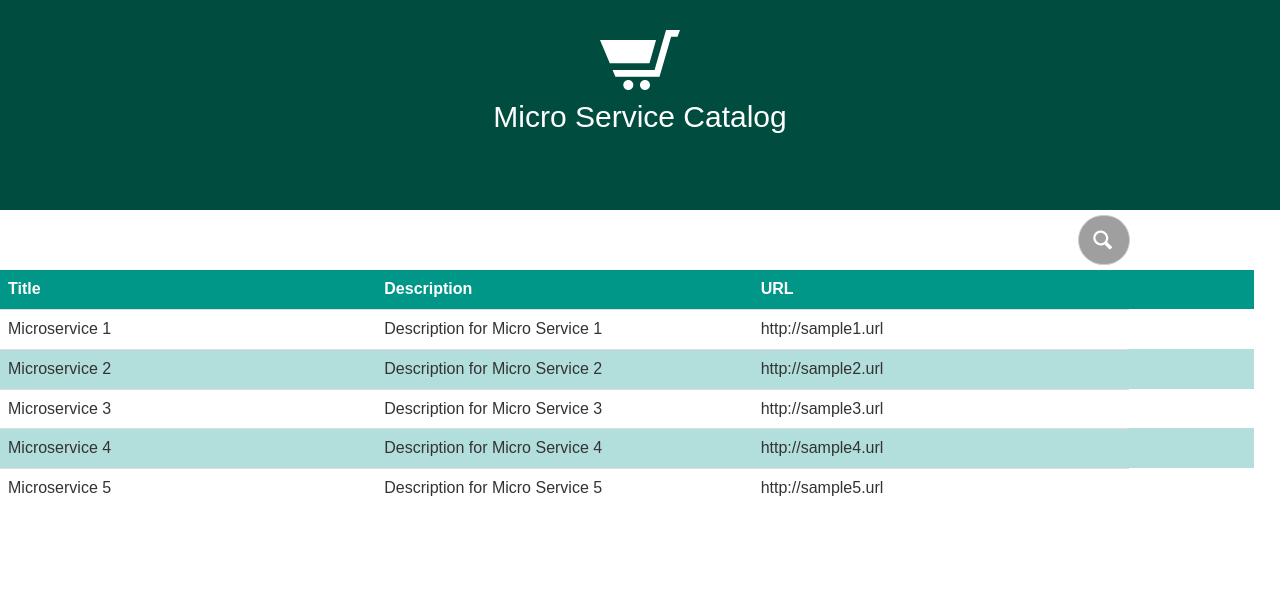
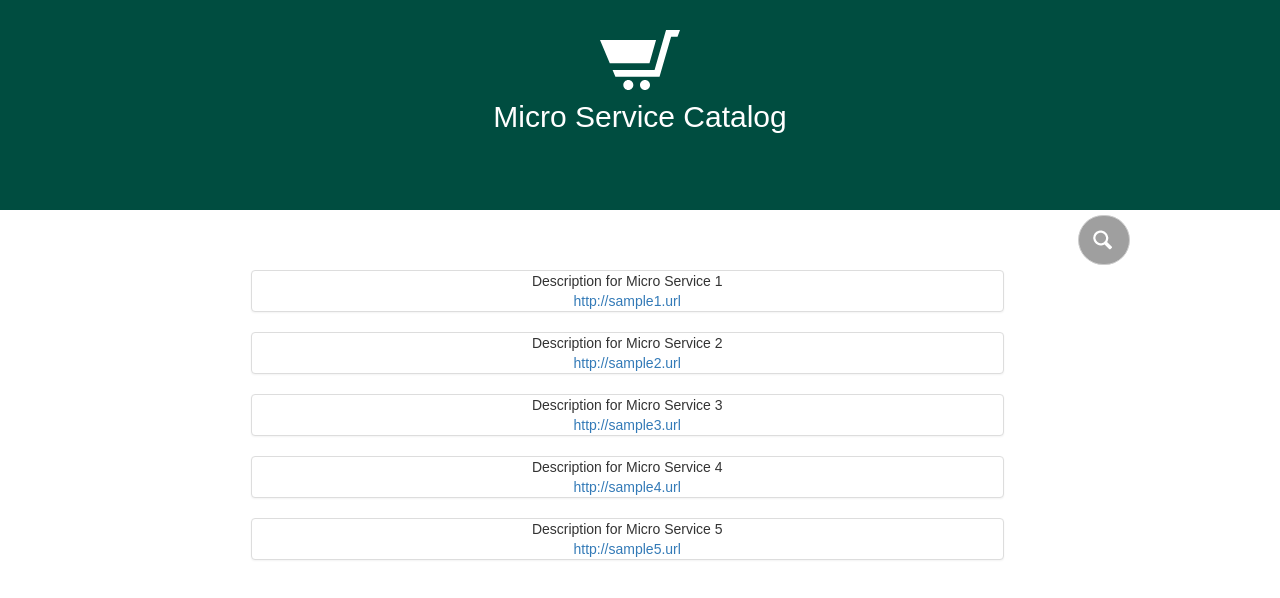
Before and after one commit to p632-sp-2017/microservice-catalog-frontend-old, a React (Create React App) app in the folder src/main/app/: page / in a window 1280 px wide. Shown: the top 598 px of the page. Built offline with nearby package versions, Linux system fonts and the light colour scheme.

Commit message:
Accordion UI Implemented with search functionality, #11
Accordion implemented
Issue #11

```diff
--- a/src/main/app/src/DataView.css
+++ b/src/main/app/src/DataView.css
@@ -10,6 +10,14 @@
 }
 .Div-container .table-responsive{
   clear:both;
+}
+.Div-container .panel-group{
+  clear:both;
+  width:60%;
+  margin-left:20%;
+}
+.Div-container .panel-group .panel-heading{
+  cursor: pointer;
 }
 .Div-container table tbody tr:nth-child(even){
   /*background-color: #d9e0fa;*/
--- a/src/main/app/src/DataView.js
+++ b/src/main/app/src/DataView.js
@@ -1,13 +1,9 @@
 import React, { Component } from 'react';
 import 'bootstrap/dist/css/bootstrap.css';
 import 'bootstrap/dist/css/bootstrap-theme.css';
-import { Table } from 'react-bootstrap/lib';
+import { Accordion, Panel } from 'react-bootstrap/lib';
 import './DataView.css';
 import SearchBox from './SearchBox'
-
-const header = [
-  {title:"Title", description:"Description", url:"URL"}
-]
 
 class DataView2 extends Component {
   constructor(){
@@ -62,13 +58,14 @@ componentWillMount(){
 
   render(){
     let tableData = []
-    tableData = this.state.filterData.map(function(dataItem){
+    tableData = this.state.filterData.map(function(dataItem,idx){
       if(dataItem !== undefined){
-        return <tr>
-             <td> {dataItem.title} </td>
-             <td> {dataItem.description}</td>
-             <td> {dataItem.url}</td>
-           </tr>;
+        return <Accordion>
+          <Panel header={dataItem.title} eventKey={idx}>
+            {dataItem.description}<br/>
+            <a href={dataItem.url}>{dataItem.url}</a>
+        </Panel>
+        </Accordion>
       }
       else {
         return "";
@@ -78,21 +75,7 @@ componentWillMount(){
     return (
       <div className="Div-container">
       <SearchBox filterRows={this.handleFilterRows.bind(this)} />
-      <Table responsive hover className="Data">
-        <thead>
-          {header.map((entry,idx) => (
-            <tr>
-              <th>{entry.title}</th>
-              <th>{entry.description}</th>
-              <th>{entry.url}</th>
-            </tr>
-          ))}
-        </thead>
-        <tbody>
-        {tableData}
-
-        </tbody>
-      </Table>
+      {tableData}
       </div>
     );
   }
```
